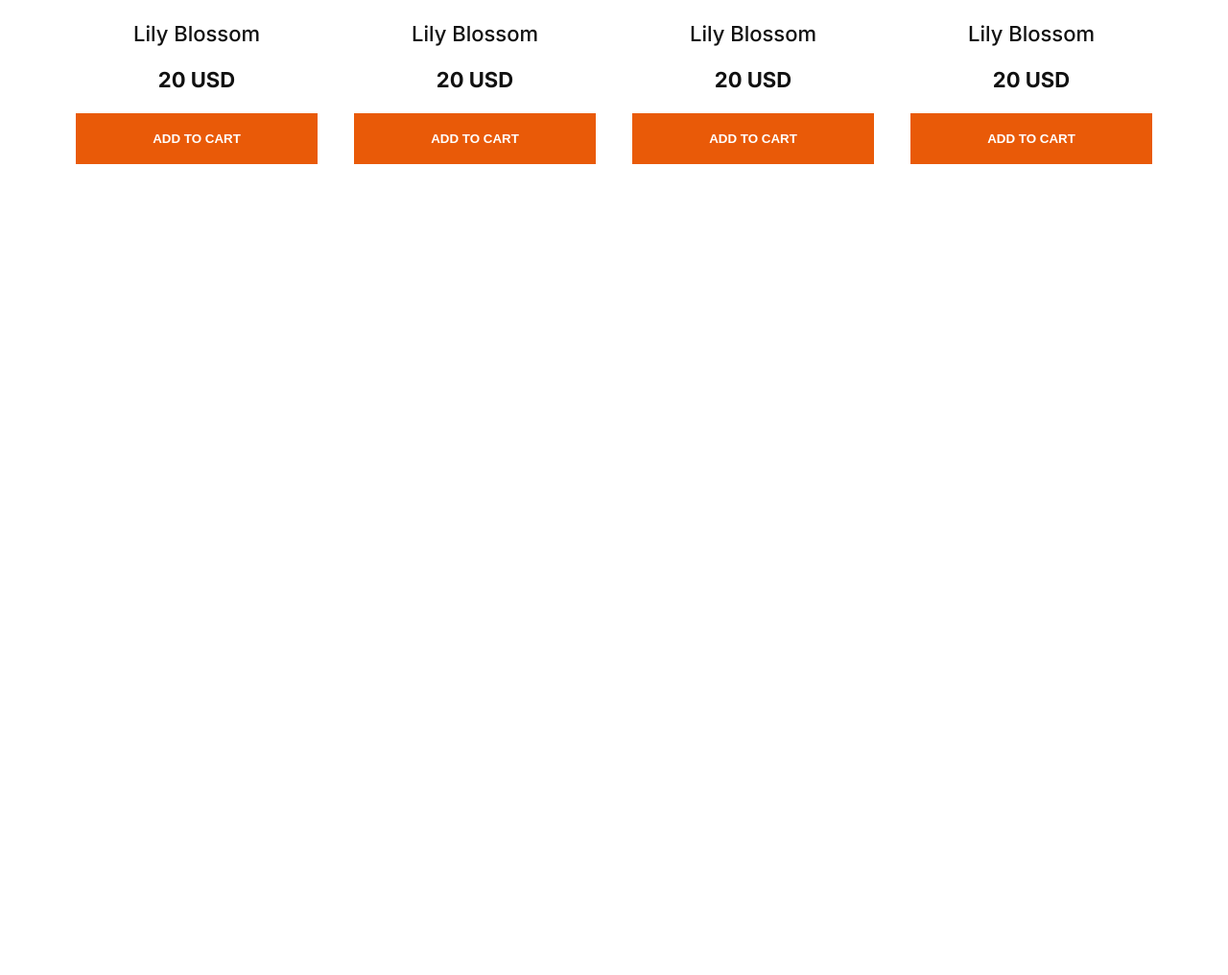
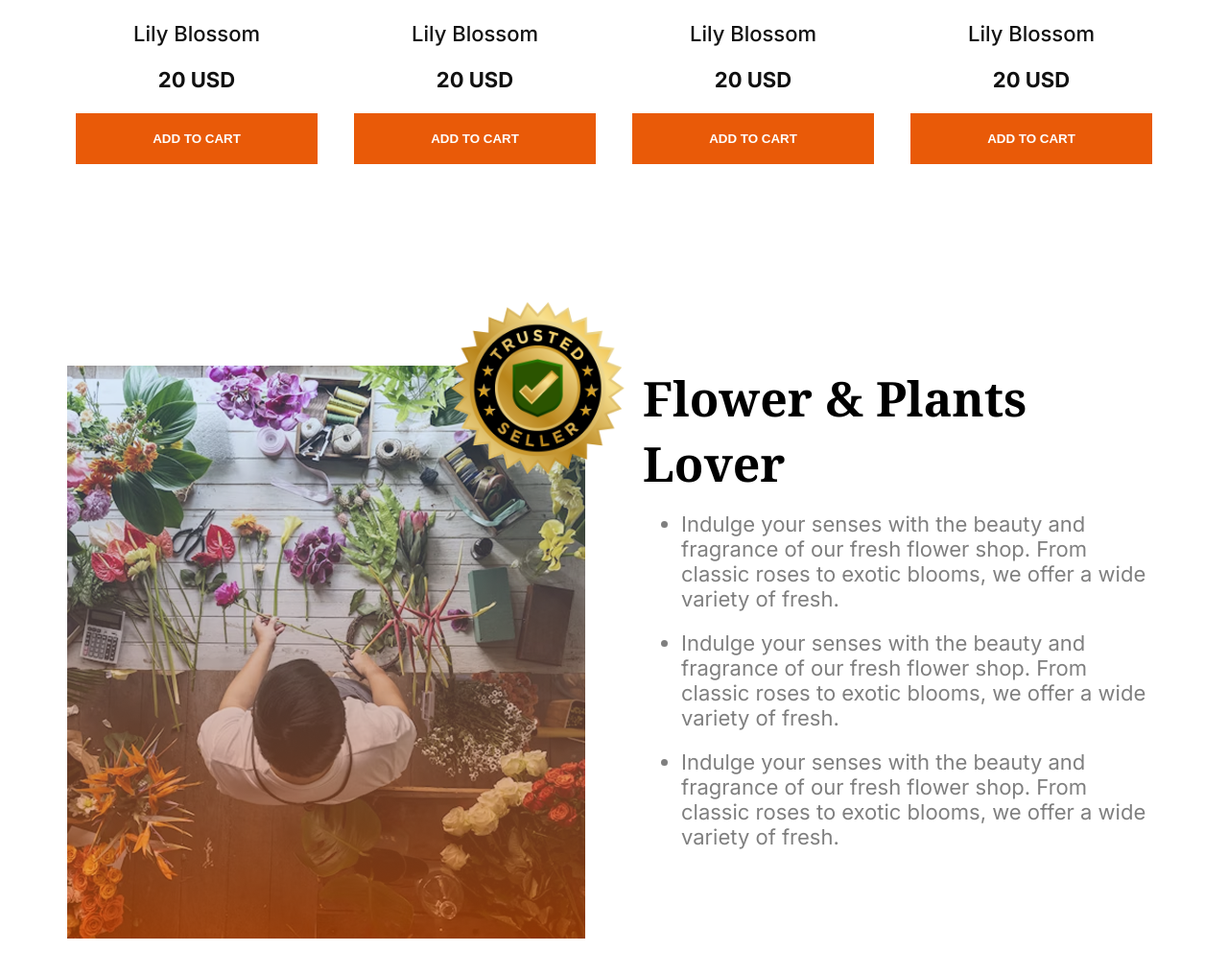
Before and after one commit to ahasana-ncs13/Assignment_002, a plain HTML site: page index.html in a window 1280 px wide. Shown: the part 1728-2744 px from the top of the page at 96% size. Before the commit the page ends 2019 px from the top, so only its background shows below. Drawn offline with Linux system fonts and the light colour scheme.

Commit message:
added plants-lover section

```diff
--- a/index.html
+++ b/index.html
@@ -91,6 +91,20 @@
                 </div>
             </div>
           </section>
+
+          <!-- Plants Lover Section  -->
+           <section class="plants-lover">
+            <img src="./assets/flower-store.png" alt="">
+            <img class="Plants-Lover-badge" src="./assets/trusted-badge.png" alt="">
+            <div class="Plants-Lover-content">
+                <h3 class="Plants-Lover-content-title cmn-title">Flower & Plants Lover</h3>
+                <ul>
+                    <li class="Plants-Lover-content-description cmn-description">Indulge your senses with the beauty and fragrance of our fresh flower shop. From classic roses to exotic blooms, we offer a wide variety of fresh.</li>
+                    <li class="Plants-Lover-content-description cmn-description">Indulge your senses with the beauty and fragrance of our fresh flower shop. From classic roses to exotic blooms, we offer a wide variety of fresh.</li>
+                    <li class="Plants-Lover-content-description cmn-description">Indulge your senses with the beauty and fragrance of our fresh flower shop. From classic roses to exotic blooms, we offer a wide variety of fresh.</li>
+                </ul>
+            </div>
+           </section>
     </main>
     <footer>
 
--- a/styles/flower.css
+++ b/styles/flower.css
@@ -129,6 +129,40 @@
 /* smaller device plants section  */
 @media screen and (max-width: 576px){
     .plants-card-container{
-    grid-template-columns: repeat(2,1fr);
+        grid-template-columns: repeat(2,1fr);
+    }
+    .plants-card img{
+        width: 95%;
+    }
+    .cmn-btn{
+        padding: 15px 35px;
+    }
 }
+
+/* plants-lover  */
+.plants-lover{
+    display: flex;
+    margin-top:210px ;
+    gap: 60px;
+    position: relative;
 }
+.Plants-Lover-badge{
+    width: 22%;
+    position: absolute;
+    top: -17%;
+    left: 32%;
+}
+.Plants-Lover-content li{
+    margin-bottom:20px ;
+}
+
+/* smaller device plants-lover section  */
+@media screen and (max-width: 576px){
+    .plants-lover{
+        margin-top: 50px;
+        flex-direction: column;
+    }
+    .Plants-Lover-badge{
+        display: none;
+    }
+}
```
